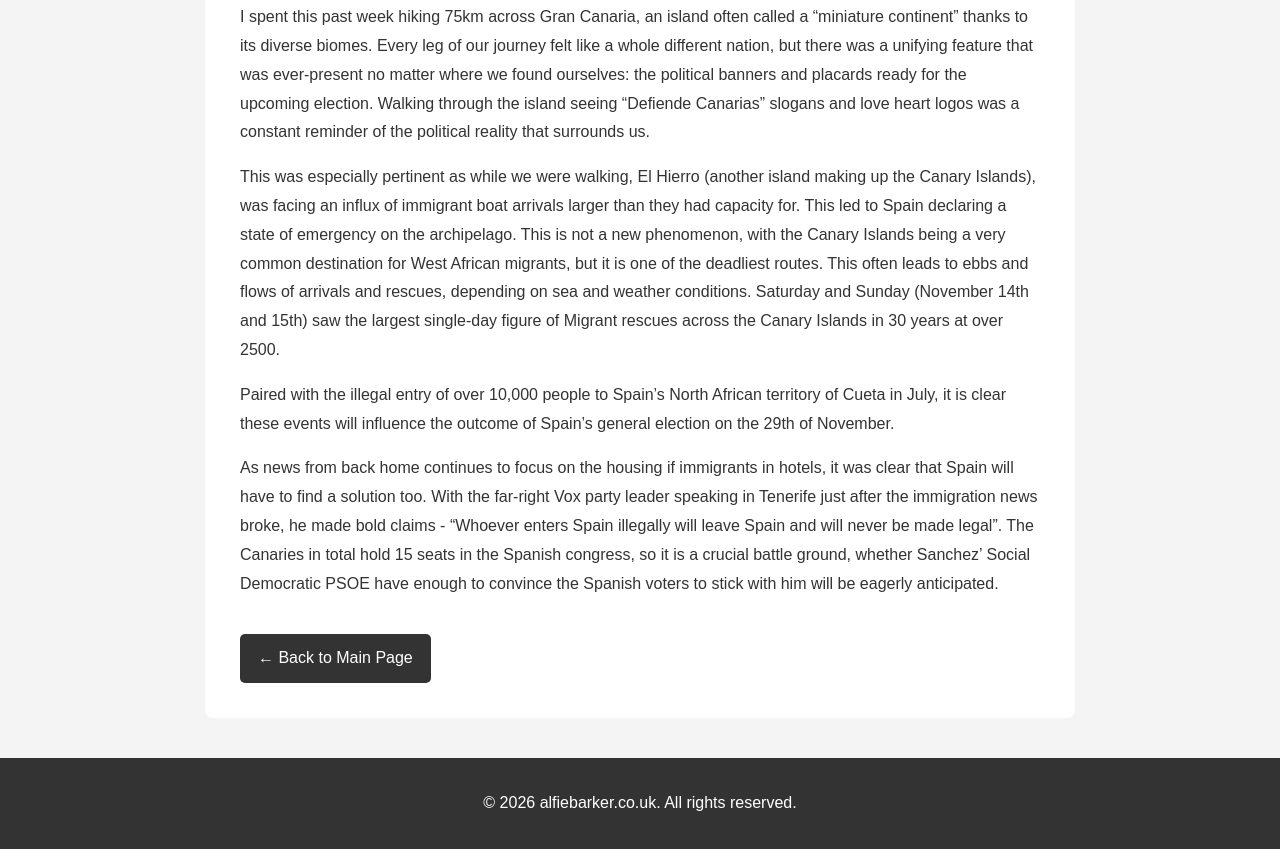
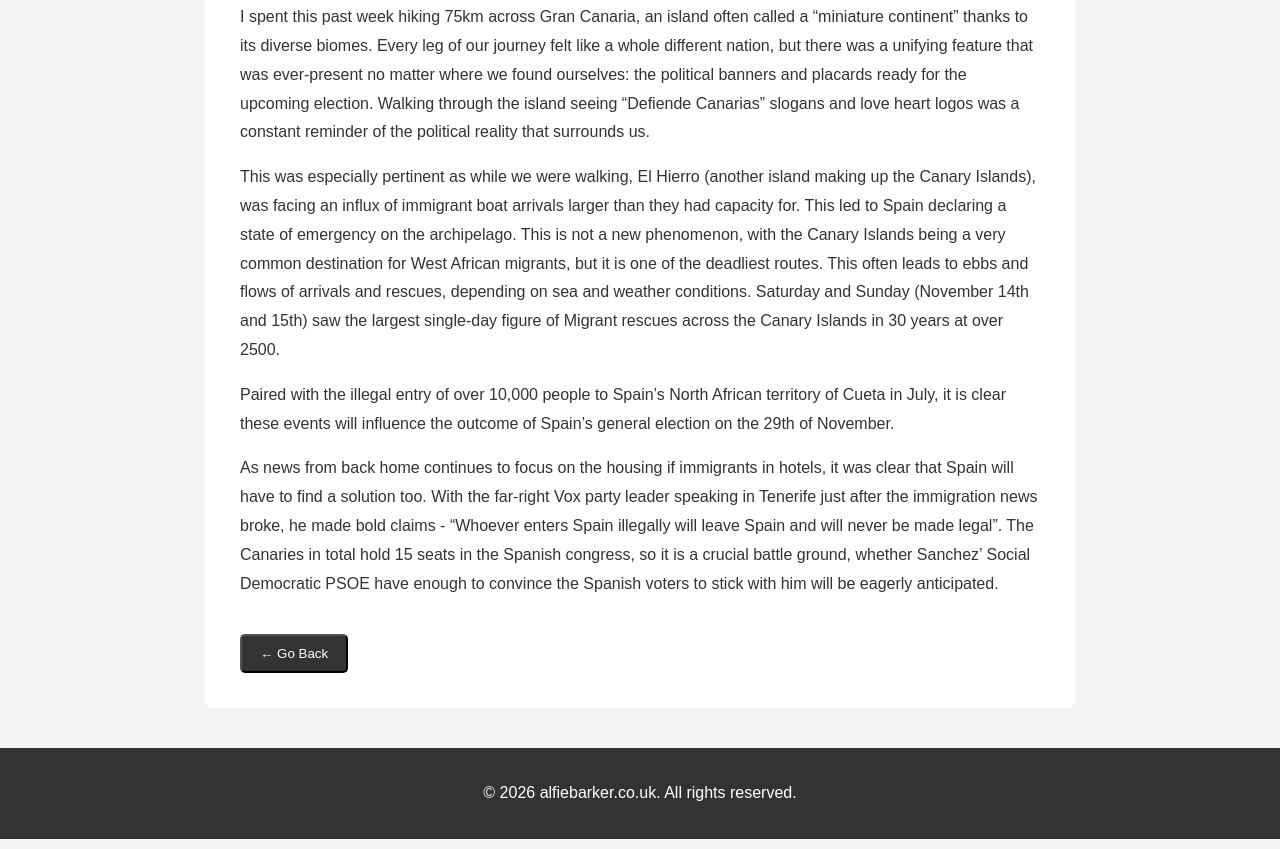
Before and after one commit to Alfie-Website-Test/Alfie-Blog, a plain HTML site: page post4.html in a window 1280 px wide. Shown: the part 350-1199 px from the top of the page. Drawn offline with Linux system fonts and the light colour scheme.

Commit message:
Replace back link with a button for navigation

```diff
--- a/post4.html
+++ b/post4.html
@@ -21,9 +21,9 @@
 <p>Paired with the illegal entry of over 10,000 people to Spain’s North African territory of Cueta in July, it is clear these events will influence the outcome of Spain’s general election on the 29th of November.</p>
 <p>As news from back home continues to focus on the housing if immigrants in hotels, it was clear that Spain will have to find a solution too. With the far-right Vox party leader speaking in Tenerife just after the immigration news broke, he made bold claims - “Whoever enters Spain illegally will leave Spain and will never be made legal”. The Canaries in total hold 15 seats in the Spanish congress, so it is a crucial battle ground, whether Sanchez’ Social Democratic PSOE have enough to convince the Spanish voters to stick with him will be eagerly anticipated.</p>
 
-<a href="index.html" class="back">
-← Back to Main Page
-</a>
+<button onclick="history.back()" class="back">
+            ← Go Back
+        </button>
 
 </div>
 
```
